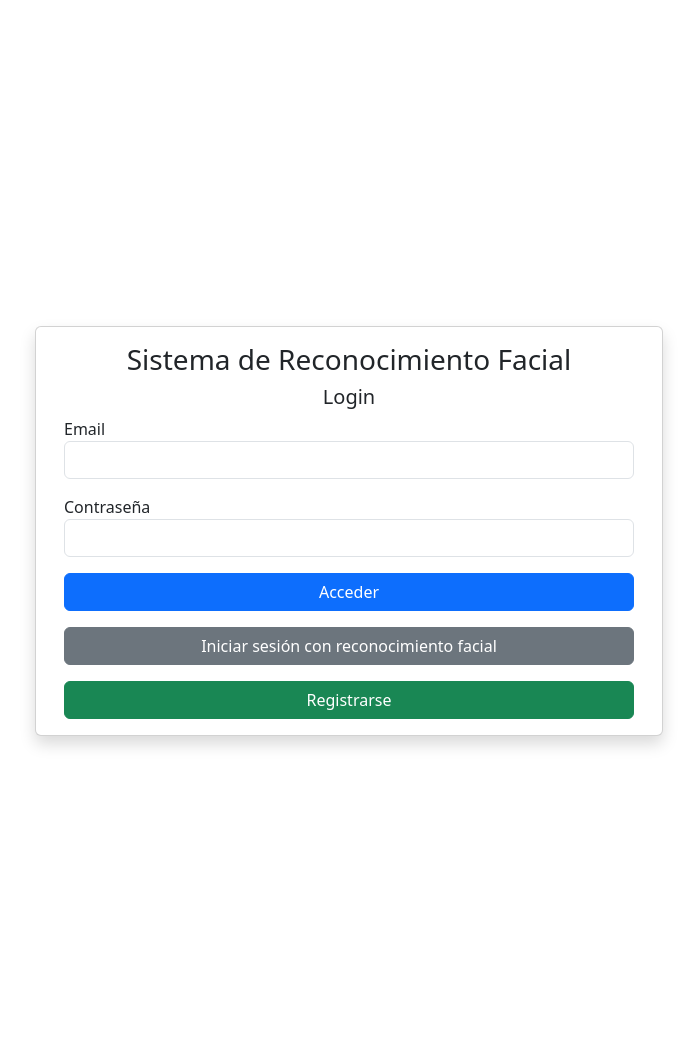
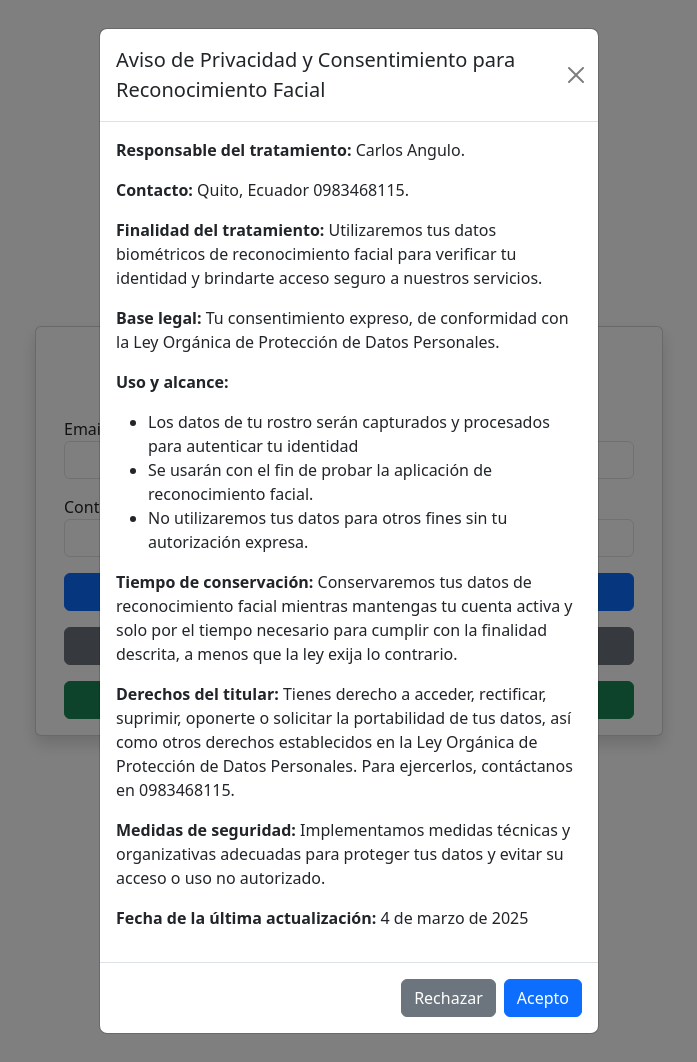
Before and after one commit to Elnuget/SistemaconRF, a Flask app: page / in a window 1280 px wide. Shown: the whole page, without its empty margins (291-988 px from the left). Run offline with Flask 3, Linux system fonts and the light colour scheme; some libraries are stand-ins or nearby versions.

Commit message:
modal de tratamiento

```diff
--- a/templates/index.html
+++ b/templates/index.html
@@ -7,6 +7,46 @@
     <script src="https://cdn.jsdelivr.net/npm/bootstrap@5.3.0-alpha1/dist/js/bootstrap.bundle.min.js"></script>
 </head>
 <body>
+    <!-- Modal de Aviso de Privacidad -->
+    <div class="modal fade" id="privacyModal" data-bs-backdrop="static" data-bs-keyboard="false" tabindex="-1" aria-labelledby="privacyModalLabel" aria-hidden="true">
+        <div class="modal-dialog modal-dialog-scrollable">
+            <div class="modal-content">
+                <div class="modal-header">
+                    <h5 class="modal-title" id="privacyModalLabel">Aviso de Privacidad y Consentimiento para Reconocimiento Facial</h5>
+                    <button type="button" class="btn-close" data-bs-dismiss="modal" aria-label="Close"></button>
+                </div>
+                <div class="modal-body">
+                    <p><strong>Responsable del tratamiento:</strong> Carlos Angulo.</p>
+
+                    <p><strong>Contacto:</strong> Quito, Ecuador 0983468115.</p>
+
+                    <p><strong>Finalidad del tratamiento:</strong> Utilizaremos tus datos biométricos de reconocimiento facial para verificar tu identidad y brindarte acceso seguro a nuestros servicios.</p>
+
+                    <p><strong>Base legal:</strong> Tu consentimiento expreso, de conformidad con la Ley Orgánica de Protección de Datos Personales.</p>
+
+                    <p><strong>Uso y alcance:</strong></p>
+                    <ul>
+                        <li>Los datos de tu rostro serán capturados y procesados para autenticar tu identidad</li>
+                        <li>Se usarán con el fin de probar la aplicación de reconocimiento facial.</li>
+                        <li>No utilizaremos tus datos para otros fines sin tu autorización expresa.</li>
+                    </ul>
+
+                    <p><strong>Tiempo de conservación:</strong> Conservaremos tus datos de reconocimiento facial mientras mantengas tu cuenta activa y solo por el tiempo necesario para cumplir con la finalidad descrita, a menos que la ley exija lo contrario.</p>
+
+                    <p><strong>Derechos del titular:</strong> Tienes derecho a acceder, rectificar, suprimir, oponerte o solicitar la portabilidad de tus datos, así como otros derechos establecidos en la Ley Orgánica de Protección de Datos Personales. Para ejercerlos, contáctanos en 0983468115.</p>
+
+                    <p><strong>Medidas de seguridad:</strong> Implementamos medidas técnicas y organizativas adecuadas para proteger tus datos y evitar su acceso o uso no autorizado.</p>
+
+                    <p><strong>Fecha de la última actualización:</strong> <span id="currentDate"></span></p>
+                </div>
+                <div class="modal-footer">
+                    <button type="button" class="btn btn-secondary" data-bs-dismiss="modal">Rechazar</button>
+                    <button type="button" class="btn btn-primary" data-bs-dismiss="modal">Acepto</button>
+                </div>
+            </div>
+        </div>
+    </div>
+
     <main class="d-flex">
         <div class="container-fluid row m-0 vh-100 justify-content-center align-items-center">
             <div class="card shadow w-50">
@@ -225,5 +265,18 @@
             </div>
         </div>
     </main>
+
+    <script>
+        // Mostrar modal de privacidad automáticamente al cargar la página
+        document.addEventListener('DOMContentLoaded', function() {
+            // Actualizar la fecha actual
+            const options = { year: 'numeric', month: 'long', day: 'numeric' };
+            document.getElementById('currentDate').textContent = new Date().toLocaleDateString('es-ES', options);
+
+            // Mostrar el modal
+            const privacyModal = new bootstrap.Modal(document.getElementById('privacyModal'));
+            privacyModal.show();
+        });
+    </script>
 </body>
 </html>
```
